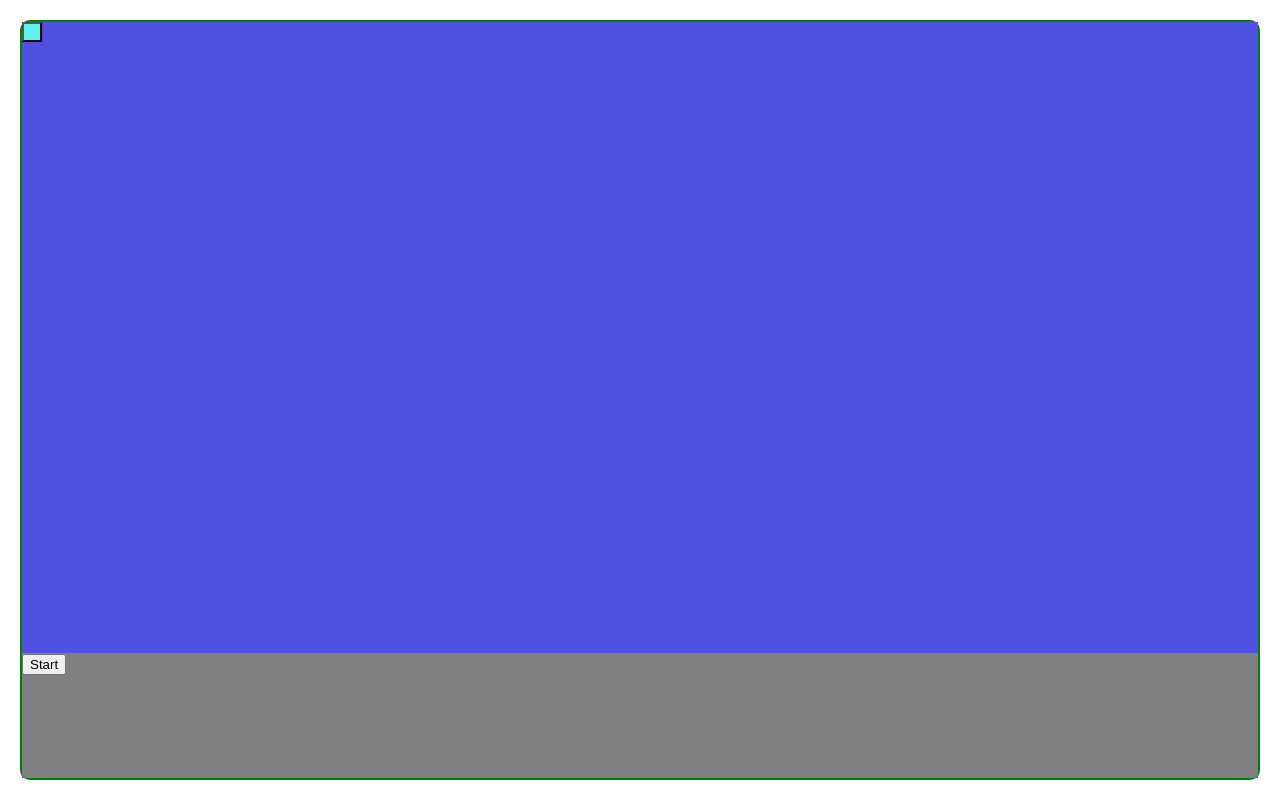
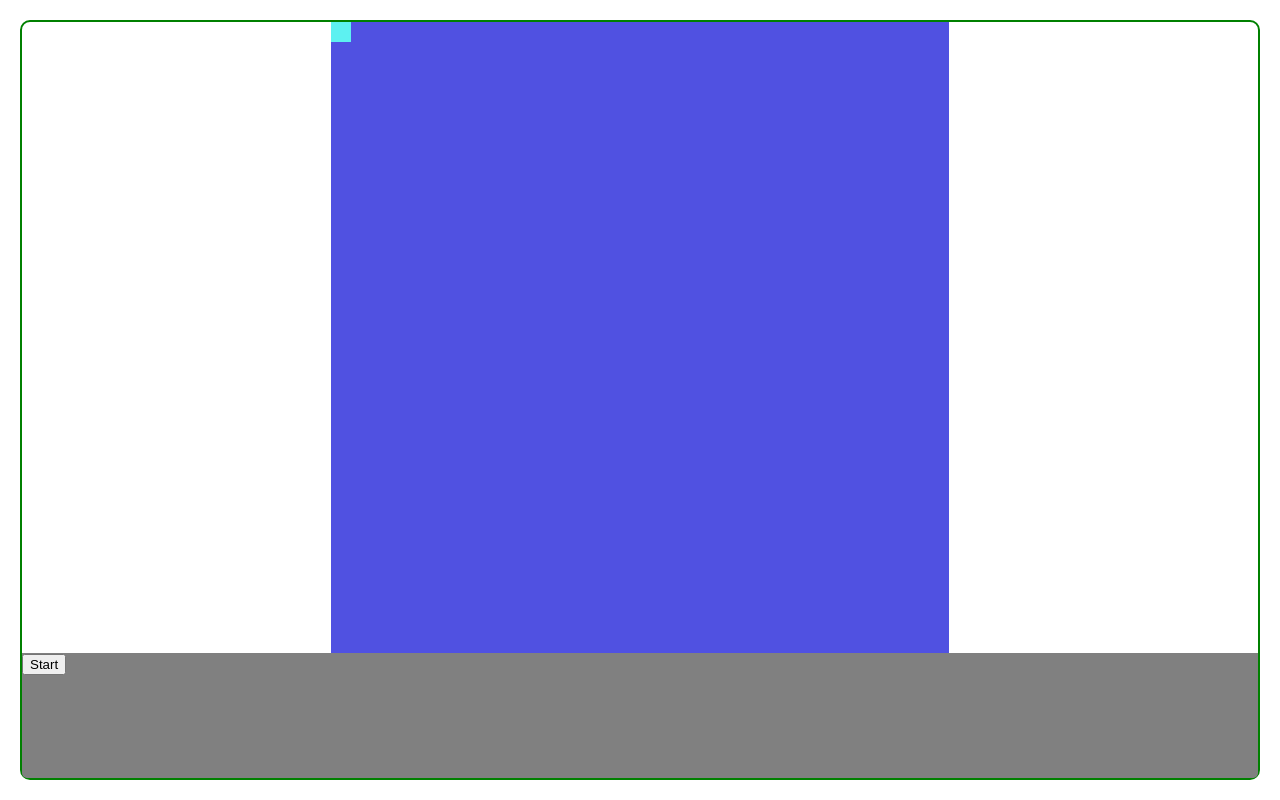
Before and after one commit to CarlosViller/check-your-sight, a Next.js app: page / in a window 1280 px wide. Built offline with nearby package versions, Linux system fonts and the light colour scheme.

Commit message:
base mechanic

```diff
--- a/pages/index.js
+++ b/pages/index.js
@@ -25,7 +25,7 @@ function reducer(state, action) {
   }
 }
 
-export default function Home() {
+export default function App() {
 
   const [state, dispatch] = useReducer(reducer, {
     status: READY,
@@ -45,6 +45,7 @@ export default function Home() {
       <Screen
         addPoint={() => dispatch({ type: POINT })}
         lose={() => dispatch({ type: FAILED })}
+        state={state}
       />
       <div
         css={{
--- /dev/null
+++ b/src/colors.js
@@ -0,0 +1,28 @@
+export default function newColors(spread) {
+  const [bkg, winner] = getRandomColors(spread)
+  return {
+    bkg,
+    winner
+  }
+}
+
+function getRandomColors(spread) {
+  const MIN_SPREAD = 20
+
+  const r = (factor = 256) => Math.random() * factor >> 0
+
+  const sign = Math.round(Math.random()) === 1 ? 1 : -1
+  const red = r()
+  const green = r()
+  const blue = r()
+
+  const bkg = `rgb(${red}, ${green}, ${blue})`
+
+  const wRed = red + MIN_SPREAD + sign * r(spread)
+  const wGreen = green + MIN_SPREAD + sign * r(spread)
+  const wBlue = blue + MIN_SPREAD + sign * r(spread)
+
+  const winner = `rgb(${wRed > 255 ? 255 : wRed}, ${wGreen > 255 ? 255 : wBlue}, ${wBlue > 255 ? 255 : wBlue})`
+
+  return [bkg, winner]
+}
--- /dev/null
+++ b/src/components/MovingColor.js
@@ -0,0 +1,58 @@
+import { useRef, useEffect } from "react";
+import newColors from "../colors";
+import { ENDED } from "../constants";
+
+const BASE_SIZE = 20
+
+function useOutsideHandler(ref, screenRef, handler) {
+  useEffect(() => {
+    function handleClickOutside(event) {
+      if (ref.current && !ref.current.contains(event.target) && screenRef.current.contains(event.target)) {
+        handler()
+      }
+    }
+    document.addEventListener("mousedown", handleClickOutside);
+    return () => {
+      document.removeEventListener("mousedown", handleClickOutside);
+    };
+  }, [ref]);
+}
+
+export default function MovingColor({
+  status,
+  winnerColor,
+  addPoint,
+  lose,
+  setColors,
+  spread,
+  screenRef
+}) {
+
+  const ref = useRef(null);
+  useOutsideHandler(ref, screenRef, lose);
+
+  return (
+    <button
+      ref={ref}
+      css={{
+        width: BASE_SIZE,
+        height: BASE_SIZE,
+        padding: 0,
+        background: `${winnerColor}`,
+        border: status === ENDED ? "1px solid white" : "unset",
+        position: "absolute",
+        top: randomMove(screenRef.current?.offsetHeight),
+        left: randomMove(screenRef.current?.offsetWidth)
+
+      }}
+      onClick={() => {
+        if(status < ENDED)
+        addPoint()
+        setColors(newColors(spread))
+      }}
+    >
+    </button>
+  )
+}
+
+const randomMove = (max) => max ? `${Math.floor(Math.random() * (max - BASE_SIZE))}px` : 0
--- a/src/components/Screen.js
+++ b/src/components/Screen.js
@@ -1,59 +1,33 @@
-import { useState } from "react"
+import { useRef, useState } from "react"
+import MovingColor from "./MovingColor";
+import newColors from "../colors";
 
-export default function Screen({ addPoint, lose, points, spread = 10 }) {
+export default function Screen({ addPoint, lose, state, spread = 10 }) {
 
   // Format: { bkg: rgbColor <string>, winner: rgbColor <string> }
   const [colors, setColors] = useState(newColors(spread))
+  const screenRef = useRef(null)
 
   return (
     <div
+      ref={screenRef}
       css={{
-        width: "100%",
-        height: "100%",
-        background: `${colors.bkg}`
+        position: "relative",
+        width: "50%",
+        height: "calc(100% - 125px)",
+        background: `${colors.bkg}`,
+        margin: "0 auto",
       }}
     >
-      <button
-        css={{
-          width: 20,
-          height: 20,
-          background: `${colors.winner}`
-        }}
-        onClick={() => {
-          addPoint()
-          setColors(newColors(spread))
-        }}
-      >
-      </button>
+      <MovingColor
+        winnerColor={colors.winner}
+        status={state.status}
+        addPoint={addPoint}
+        lose={lose}
+        setColors={setColors}
+        spread={spread}
+        screenRef={screenRef}
+      />
     </div>
   )
 }
-
-function newColors(spread) {
-  const [bkg, winner] = getRandomColors(spread)
-  return {
-    bkg,
-    winner
-  }
-}
-
-function getRandomColors(spread) {
-  const MIN_SPREAD = 20
-
-  const r = (factor = 256) => Math.random() * factor >> 0
-
-  const sign = Math.round(Math.random()) === 1 ? 1 : -1
-  const red = r()
-  const green = r()
-  const blue = r()
-
-  const bkg = `rgb(${red}, ${green}, ${blue})`
-
-  const wRed = red + MIN_SPREAD + sign * r(spread)
-  const wGreen = green + MIN_SPREAD + sign * r(spread)
-  const wBlue = blue + MIN_SPREAD + sign * r(spread)
-
-  const winner = `rgb(${wRed > 255 ? 255 : wRed}, ${wGreen > 255 ? 255 : wBlue}, ${wBlue > 255 ? 255 : wBlue})`
-
-  return [bkg, winner]
-}
```
